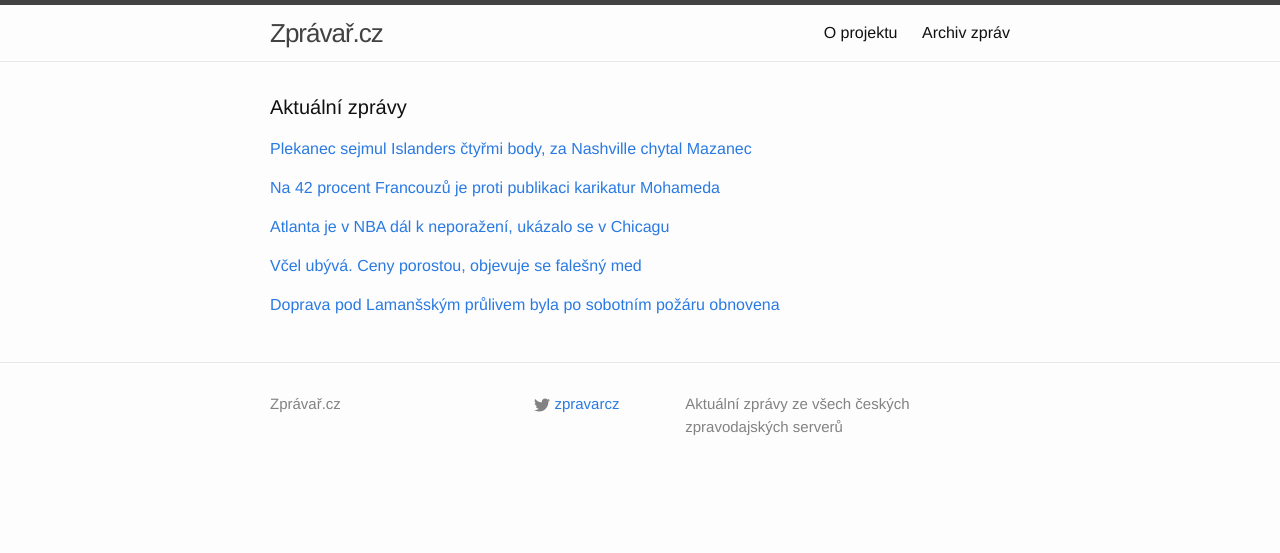
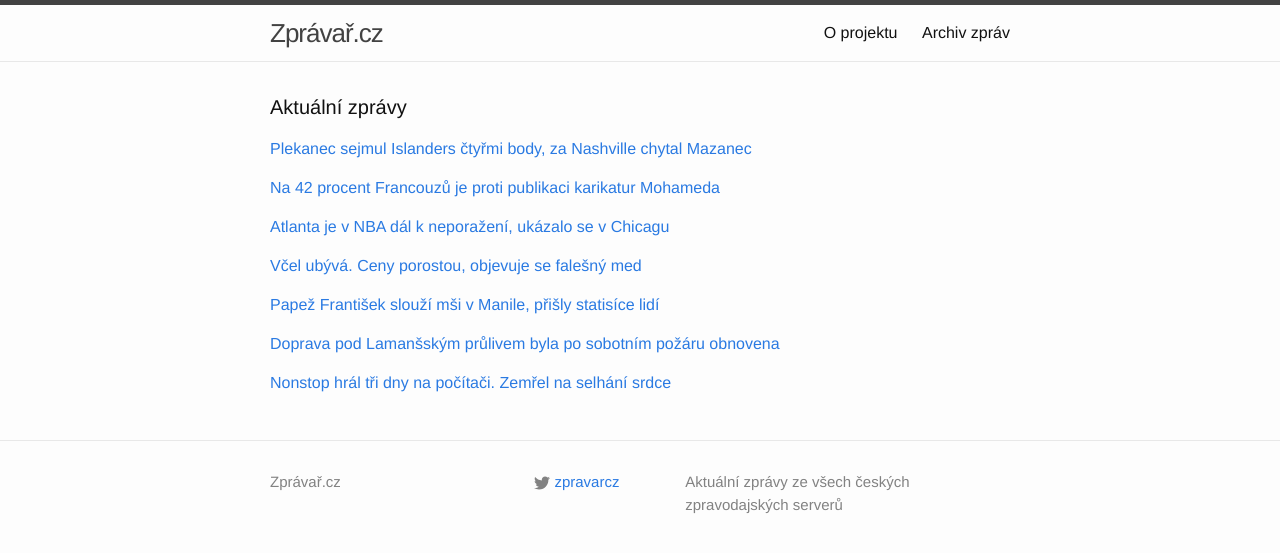
Before and after one commit to adliska/zpravar, a Jekyll site: the page built from index.html, in a window 1280 px wide. Shown: the top 553 px of the page. Built offline with Jekyll 4.4.1, drawn with Linux system fonts in a browser that asks for light colours.

Commit message:
zpravar news update

```diff
--- a/index.html
+++ b/index.html
@@ -39,11 +39,25 @@ layout: default
 <li><a href=http://www.rozhlas.cz/_zprava/chovy-vcel-v-ceske-republice-decimuji-choroby-hrozi-ze-vyhyne-az-tretina-vcelstev--1444891>Chovy včel v České republice decimují choroby. Hrozí, že vyhyne až třetina včelstev - www.rozhlas.cz</a></li>
 <li><a href=http://www.rozhlas.cz/_zprava/chovy-vcel-v-ceske-republice-decimuji-choroby-hrozi-ze-vyhyne-az-tretina-vcel--1444891>Chovy včel v České republice decimují choroby. Hrozí, že vyhyne až třetina včelstev - www.rozhlas.cz</a></li>
 </ul>
-</div><p><a href="javascript:;" onclick="toggle_visibility('zpravy4')">Doprava pod Lamanšským průlivem byla po sobotním požáru obnovena</a></p>
+</div><p><a href="javascript:;" onclick="toggle_visibility('zpravy4')">Papež František slouží mši v Manile, přišly statisíce lidí</a></p>
 <div id="zpravy4" style="display:none">
+<ul>
+<li><a href=http://www.rozhlas.cz/_zprava/papez-frantisek-slouzi-msi-v-manile-prisly-statisice-lidi--1444919>Papež František slouží mši v Manile, přišly statisíce lidí - www.rozhlas.cz</a></li>
+<li><a href=http://www.novinky.cz/zahranicni/svet/359066-kvuli-papezi-a-jeho-msi-miri-do-centra-manily-davy-statisicu-lidi.html>Kvůli papeži a jeho mši míří do centra Manily davy statisíců lidí - www.novinky.cz</a></li>
+<li><a href=http://www.ceskenoviny.cz/zpravy/zpravy/kvuli-papezi-a-jeho-msi-miri-do-centra-manily-davy-statisicu-lidi/1170235>Kvůli papeži a jeho mši míří do centra Manily davy statisíců lidí - www.ceskenoviny.cz</a></li>
+</ul>
+</div><p><a href="javascript:;" onclick="toggle_visibility('zpravy5')">Doprava pod Lamanšským průlivem byla po sobotním požáru obnovena</a></p>
+<div id="zpravy5" style="display:none">
 <ul>
 <li><a href=http://www.novinky.cz/zahranicni/evropa/359069-doprava-pod-lamansskym-prulivem-byla-po-sobotnim-pozaru-obnovena.html>Doprava pod Lamanšským průlivem byla po sobotním požáru obnovena - www.novinky.cz</a></li>
 <li><a href=http://www.ceskenoviny.cz/zpravy/zpravy/doprava-pod-lamansskym-prulivem-byla-po-sobotnim-pozaru-obnovena/1170252>Doprava pod Lamanšským průlivem byla po sobotním požáru obnovena - www.ceskenoviny.cz</a></li>
 <li><a href=http://zpravy.idnes.cz/tunel-lamanssky-pruliv-vlaky-pozar-db2-/zahranicni.aspx?c=A150118_072356_zahranicni_hv>Pod Lamanšským průlivem po požáru opět jezdí vlaky - zpravy.idnes.cz</a></li>
 </ul>
+</div><p><a href="javascript:;" onclick="toggle_visibility('zpravy6')">Nonstop hrál tři dny na počítači. Zemřel na selhání srdce</a></p>
+<div id="zpravy6" style="display:none">
+<ul>
+<li><a href=http://www.tyden.cz/rubriky/relax/zabava/nonstop-hral-tri-dny-na-pocitaci-zemrel-na-selhani-srdce_330484.html>Nonstop hrál tři dny na počítači. Zemřel na selhání srdce - www.tyden.cz</a></li>
+<li><a href=http://www.novinky.cz/internet-a-pc/hry-a-herni-systemy/359070-muz-hral-tri-dny-nonstop-na-pocitaci-neprezil.html>Muž hrál tři dny nonstop na počítači. Nepřežil - www.novinky.cz</a></li>
+<li><a href=http://zahranicni.ihned.cz/asie-a-pacifik-cina/c1-63399160-tchajwanec-zemrel-po-trech-dnech-nepretrziteho-hrani-pocitacovych-her>Tchajwanec zemřel po třech dnech nepřetržitého hraní počítačových her - zahranicni.ihned.cz</a></li>
+</ul>
 </div></div>
```
